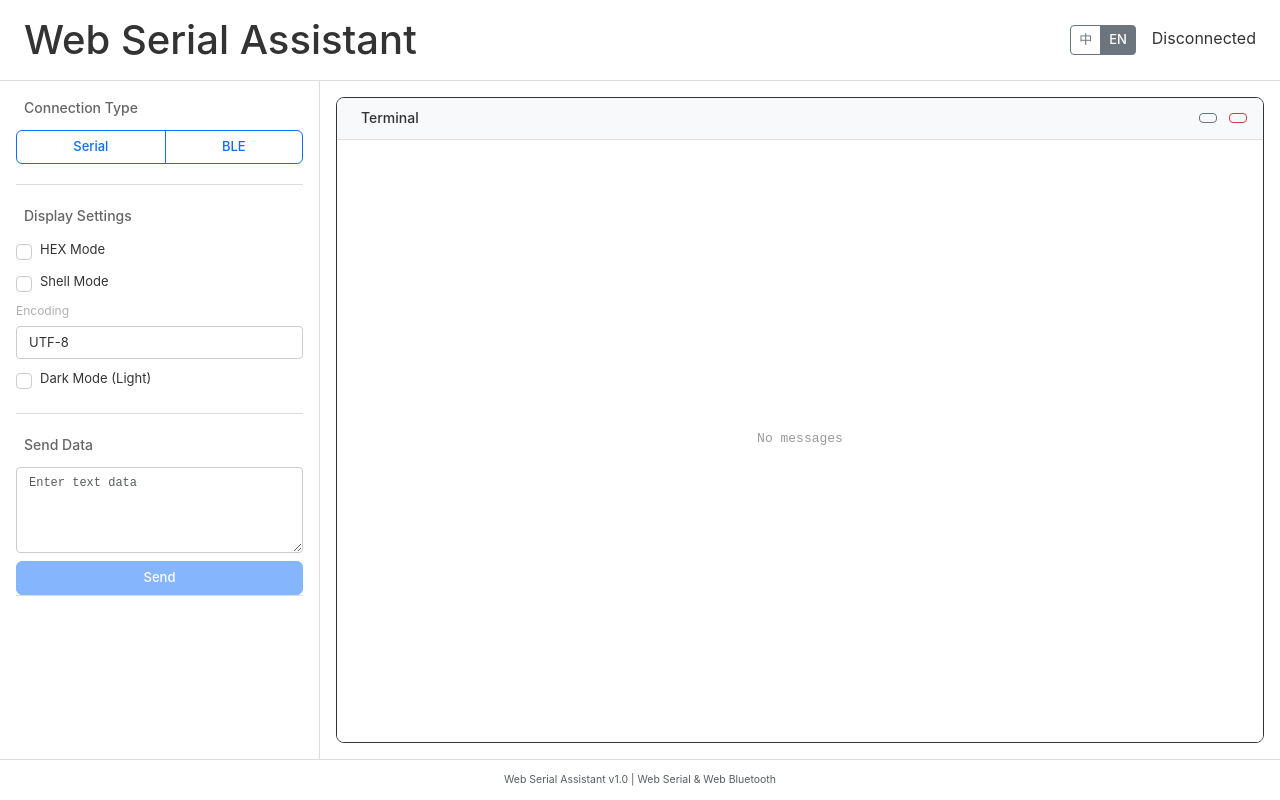
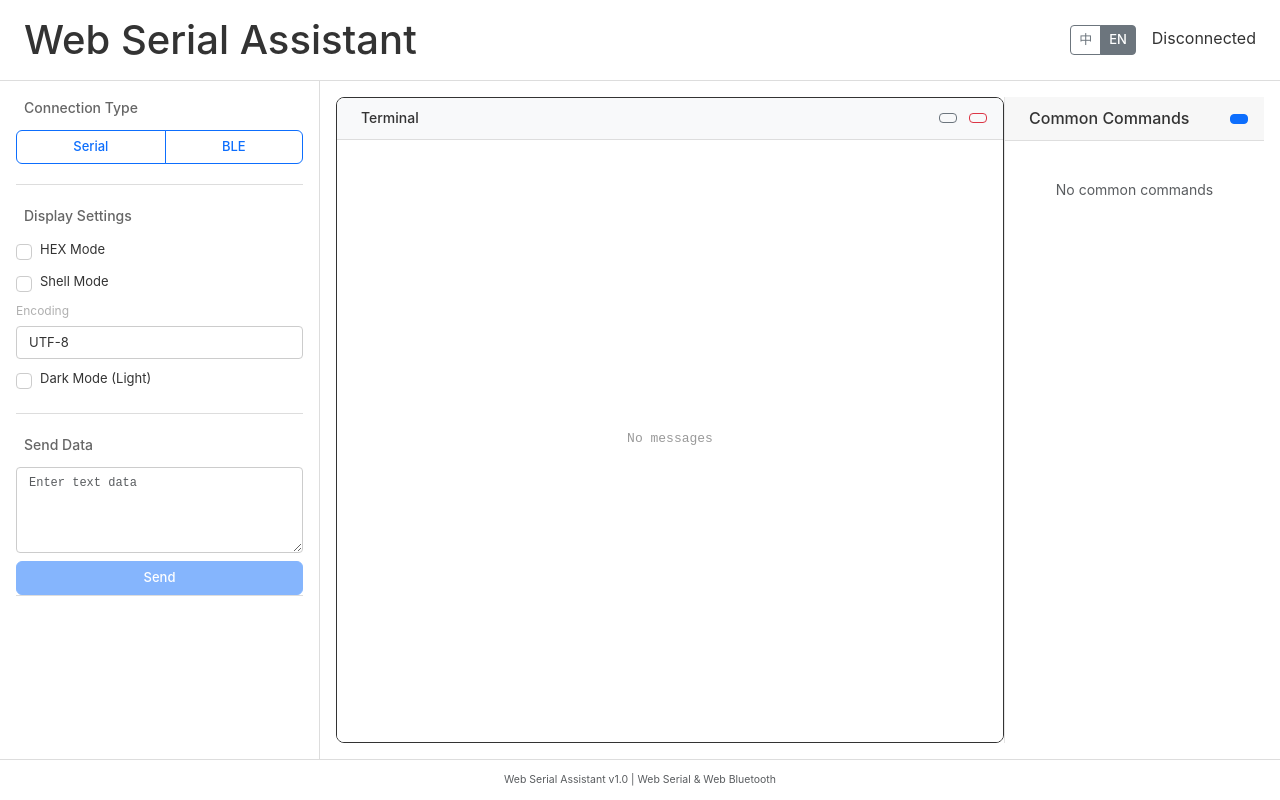
Before and after one commit to kekxv/web-serial, a React (Vite) app: page / in a window 1280 px wide. Built offline with nearby package versions, Linux system fonts and the light colour scheme; the HTML template or start-up script is replaced by a standard one.

Commit message:
add常用命令

```diff
--- a/src/App.tsx
+++ b/src/App.tsx
@@ -3,6 +3,7 @@ import SerialPortManager from './services/SerialPortManager'
 import BluetoothManager from './services/BluetoothManager'
 import Terminal, { type TerminalMessage } from './components/Terminal'
 import ShellTerminal from './components/ShellTerminal'
+import CommandPanel from './components/CommandPanel'
 import { translations, type Language } from './locales/translations'
 import './App.css'
 
@@ -151,23 +152,38 @@ function App() {
     setConnected(false)
   }
 
-  const handleSend = async () => {
-    if (!sendData.trim()) return
-    let dataToSend: string | Uint8Array = sendData.trim()
-    if (hexMode) {
-      const cleanHex = sendData.trim().replace(/\s+/g, '')
+  const handleSend = async (customData?: string, customType?: 'text' | 'hex') => {
+    const rawData = customData !== undefined ? customData : sendData
+    if (!rawData.trim()) return
+
+    // 决定是否使用 HEX 模式 (如果 customType 存在则优先使用)
+    const isHex = customType ? (customType === 'hex') : hexMode
+
+    let dataToSend: string | Uint8Array = rawData
+    if (isHex) {
+      // 兼容 0x 前缀，移除空格和 0x
+      const cleanHex = rawData.replace(/\s+/g, '').replace(/0x/gi, '')
       if (!/^[0-9A-Fa-f]{2,}$/.test(cleanHex)) {
         alert(t.inputHex)
         return
       }
       const length = (cleanHex.length / 2) | 0
       const result = new Uint8Array(length)
-      for (let i = 0; i < length; i++) result[i] = parseInt(cleanHex.substring(i * 2, i * 2 + 2), 16)
+      for (let i = 0; i < length; i++) {
+        result[i] = parseInt(cleanHex.substring(i * 2, i * 2 + 2), 16)
+      }
       dataToSend = result
     }
-    const success = connectionType === 'serial' ? await SerialPortManager.send(dataToSend) : await BluetoothManager.send(dataToSend)
-    if (!success) alert(t.sendFail)
-    else setSendData('')
+
+    const success = connectionType === 'serial'
+      ? await SerialPortManager.send(dataToSend)
+      : await BluetoothManager.send(dataToSend)
+
+    if (!success) {
+      alert(t.sendFail)
+    } else if (customData === undefined) {
+      setSendData('')
+    }
   }
 
   const handleShellData = async (data: Uint8Array) => {
@@ -206,8 +222,7 @@ function App() {
           {connectionType === 'serial' && (
             <div className="panel-section">
               <div className="section-title"><i className="bi bi-gear"></i> {t.serialConfig}</div>
-              <div className="form-group mb-3">
-                <label>{t.baudRate}</label>
+              <div className="form-group mb-3"><label>{t.baudRate}</label>
                 <select className="form-select" value={serialConfig.baudRate} onChange={(e) => setSerialConfig({ ...serialConfig, baudRate: Number(e.target.value) }) }>
                   {[1200, 2400, 4800, 9600, 19200, 38400, 57600, 115200, 230400, 460800, 921600].map(r => <option key={r} value={r}>{r}</option>)}
                 </select>
@@ -216,8 +231,7 @@ function App() {
                 <div className="col-6"><label>{t.dataBits}</label><select className="form-select" value={serialConfig.dataBits} onChange={(e) => setSerialConfig({ ...serialConfig, dataBits: Number(e.target.value) })}>{[7, 8].map(b => <option key={b} value={b}>{b}</option>)}</select></div>
                 <div className="col-6"><label>{t.stopBits}</label><select className="form-select" value={serialConfig.stopBits} onChange={(e) => setSerialConfig({ ...serialConfig, stopBits: Number(e.target.value) })}>{[1, 2].map(b => <option key={b} value={b}>{b}</option>)}</select></div>
               </div>
-              <div className="form-group mb-3">
-                <label>{t.parity}</label>
+              <div className="form-group mb-3"><label>{t.parity}</label>
                 <select className="form-select" value={serialConfig.parity} onChange={(e) => setSerialConfig({ ...serialConfig, parity: e.target.value as 'none' | 'even' | 'odd' }) }>
                   <option value="none">None</option><option value="even">Even</option><option value="odd">Odd</option>
                 </select>
@@ -229,8 +243,7 @@ function App() {
           {connectionType === 'bluetooth' && (
             <div className="panel-section">
               <div className="section-title"><i className="bi bi-bluetooth"></i> {t.bleConfig}</div>
-              <div className="form-group mb-3">
-                <label>{t.filterType}</label>
+              <div className="form-group mb-3"><label>{t.filterType}</label>
                 <select className="form-select" value={bluetoothConfig.filterType} onChange={(e) => setBluetoothConfig({ ...bluetoothConfig, filterType: e.target.value as 'service' | 'name' | 'all' }) }>
                   <option value="name">{t.byName}</option><option value="service">{t.byService}</option><option value="all">{t.showAll}</option>
                 </select>
@@ -256,7 +269,7 @@ function App() {
             <div className="panel-section">
               <div className="section-title"><i className="bi bi-send"></i> {t.sendData}</div>
               <div className="form-group mb-2"><textarea className="form-control send-area" value={sendData} onChange={(e) => setSendData(e.target.value)} placeholder={hexMode ? t.inputHex : t.inputText} rows={4} /></div>
-              <button className="btn btn-primary w-100" onClick={handleSend} disabled={!connected}><i className="bi bi-send"></i> {t.send}</button>
+              <button className="btn btn-primary w-100" onClick={() => handleSend()} disabled={!connected}><i className="bi bi-send"></i> {t.send}</button>
             </div>
           )}
 
@@ -264,6 +277,8 @@ function App() {
         </aside>
 
         <section className="terminal-panel">
+          <div className="main-content-row h-100 d-flex">
+            <div className="flex-grow-1 h-100 overflow-hidden">
               {shellMode ? (
                 <ShellTerminal connected={connected} onData={handleShellData} onClear={handleClear} lang={lang} />
               ) : (
@@ -280,6 +295,11 @@ function App() {
                   lang={lang}
                 />
               )}
+            </div>
+            {!shellMode && (
+              <CommandPanel onSend={(content, type) => handleSend(content, type)} lang={lang} connected={connected} />
+            )}
+          </div>
         </section>
       </main>
       <footer className="app-footer"><small className="text-muted">Web Serial Assistant v1.0 | Web Serial & Web Bluetooth</small></footer>
--- /dev/null
+++ b/src/components/CommandPanel.css
@@ -0,0 +1,70 @@
+.command-panel-container {
+  display: flex;
+  flex-direction: column;
+  height: 100%;
+  background-color: var(--bs-body-bg);
+  border-left: 1px solid rgba(0,0,0,0.1);
+  width: 260px;
+}
+
+.dark-theme .command-panel-container {
+  border-left: 1px solid #333;
+}
+
+.command-panel-header {
+  padding: 12px 16px;
+  background-color: rgba(0,0,0,0.03);
+  border-bottom: 1px solid rgba(0,0,0,0.1);
+  display: flex;
+  justify-content: space-between;
+  align-items: center;
+}
+
+.dark-theme .command-panel-header {
+  background-color: #1e1e1e;
+  border-bottom: 1px solid #333;
+}
+
+.command-panel-content {
+  flex: 1;
+  padding: 12px;
+  overflow-y: auto;
+}
+
+.command-item {
+  border: 1px solid rgba(0,0,0,0.1);
+  border-radius: 6px;
+  background-color: rgba(0,0,0,0.01);
+  transition: all 0.2s;
+}
+
+.dark-theme .command-item {
+  border: 1px solid #333;
+  background-color: rgba(255,255,255,0.02);
+}
+
+.command-item:hover {
+  background-color: rgba(0,0,0,0.03);
+}
+
+.dark-theme .command-item:hover {
+  background-color: rgba(255,255,255,0.05);
+}
+
+.command-item-info {
+  display: flex;
+  justify-content: space-between;
+  align-items: center;
+  font-size: 13px;
+}
+
+.pointer {
+  cursor: pointer;
+}
+
+.command-edit-box {
+  padding: 10px;
+  border: 1px solid var(--bs-primary);
+  border-radius: 6px;
+  background-color: rgba(var(--bs-primary-rgb), 0.05);
+}
--- /dev/null
+++ b/src/components/CommandPanel.tsx
@@ -0,0 +1,156 @@
+import { useState, useEffect } from 'react'
+import { translations, type Language } from '../locales/translations'
+import './CommandPanel.css'
+
+export interface SavedCommand {
+  id: string
+  name: string
+  content: string
+  type: 'text' | 'hex'
+}
+
+interface CommandPanelProps {
+  onSend: (content: string, type?: 'text' | 'hex') => void
+  lang: Language
+  connected: boolean
+}
+
+const CommandPanel: React.FC<CommandPanelProps> = ({ onSend, lang, connected }) => {
+  const t = translations[lang]
+  const [commands, setCommands] = useState<SavedCommand[]>(() => {
+    const saved = localStorage.getItem('saved_commands')
+    return saved ? JSON.parse(saved) : []
+  })
+
+  const [isAdding, setIsAdding] = useState(false)
+  const [editingId, setEditingId] = useState<string | null>(null)
+  const [newName, setNewName] = useState('')
+  const [newContent, setNewContent] = useState('')
+  const [newType, setNewType] = useState<'text' | 'hex'>('text')
+
+  useEffect(() => {
+    localStorage.setItem('saved_commands', JSON.stringify(commands))
+  }, [commands])
+
+  const handleSave = () => {
+    if (!newName.trim() || !newContent.trim()) return
+
+    if (editingId) {
+      setCommands(prev => prev.map(cmd =>
+        cmd.id === editingId ? { ...cmd, name: newName, content: newContent, type: newType } : cmd
+      ))
+      setEditingId(null)
+    } else {
+      const newCmd: SavedCommand = {
+        id: Date.now().toString(),
+        name: newName,
+        content: newContent,
+        type: newType
+      }
+      setCommands(prev => [...prev, newCmd])
+    }
+
+    setNewName('')
+    setNewContent('')
+    setNewType('text')
+    setIsAdding(false)
+  }
+
+  const handleEdit = (cmd: SavedCommand) => {
+    setNewName(cmd.name)
+    setNewContent(cmd.content)
+    setNewType(cmd.type || 'text')
+    setEditingId(cmd.id)
+    setIsAdding(true)
+  }
+
+  const handleDelete = (id: string) => {
+    setCommands(prev => prev.filter(cmd => cmd.id !== id))
+  }
+
+  return (
+    <div className="command-panel-container">
+      <div className="command-panel-header">
+        <h6 className="mb-0"><i className="bi bi-list-stars me-2"></i>{t.commonCommands}</h6>
+        <button
+          className="btn btn-sm btn-primary"
+          onClick={() => { setIsAdding(true); setEditingId(null); setNewName(''); setNewContent(''); setNewType('text'); }}
+          disabled={isAdding}
+        >
+          <i className="bi bi-plus-lg"></i>
+        </button>
+      </div>
+
+      <div className="command-panel-content custom-scrollbar">
+        {isAdding && (
+          <div className="command-edit-box mb-3">
+            <input
+              type="text"
+              className="form-control form-control-sm mb-2"
+              placeholder={t.commandName}
+              value={newName}
+              onChange={e => setNewName(e.target.value)}
+            />
+            <textarea
+              className="form-control form-control-sm mb-2"
+              placeholder={t.commandContent}
+              value={newContent}
+              onChange={e => setNewContent(e.target.value)}
+              rows={3}
+            />
+            <div className="d-flex gap-2 mb-2">
+              <select
+                className="form-select form-select-sm"
+                value={newType}
+                onChange={e => setNewType(e.target.value as 'text' | 'hex')}
+              >
+                <option value="text">{t.typeText}</option>
+                <option value="hex">{t.typeHex}</option>
+              </select>
+            </div>
+            <div className="d-flex gap-2">
+              <button className="btn btn-sm btn-success flex-grow-1" onClick={handleSave}>{t.save}</button>
+              <button className="btn btn-sm btn-outline-secondary flex-grow-1" onClick={() => setIsAdding(false)}>{t.clear}</button>
+            </div>
+          </div>
+        )}
+
+        {commands.length === 0 && !isAdding ? (
+          <div className="text-center py-4 text-muted">
+            <small>{t.noCommands}</small>
+          </div>
+        ) : (
+          <div className="command-list">
+            {commands.map(cmd => (
+              <div key={cmd.id} className="command-item p-2 mb-2">
+                <div className="command-item-info mb-2">
+                  <div>
+                    <span className={`badge ${cmd.type === 'hex' ? 'bg-warning text-dark' : 'bg-info text-dark'} me-2`}>
+                      {cmd.type === 'hex' ? t.typeHex : t.typeText}
+                    </span>
+                    <span className="command-name fw-bold">{cmd.name}</span>
+                  </div>
+                  <div className="command-actions">
+                    <i className="bi bi-pencil-square me-2 text-primary pointer" onClick={() => handleEdit(cmd)}></i>
+                    <i className="bi bi-trash text-danger pointer" onClick={() => handleDelete(cmd.id)}></i>
+                  </div>
+                </div>
+                <button
+                  className="btn btn-sm btn-outline-primary w-100 text-truncate text-start"
+                  onClick={() => onSend(cmd.content, cmd.type)}
+                  disabled={!connected}
+                  title={cmd.content}
+                >
+                  <i className="bi bi-send me-2"></i>
+                  {cmd.content}
+                </button>
+              </div>
+            ))}
+          </div>
+        )}
+      </div>
+    </div>
+  )
+}
+
+export default CommandPanel
--- a/src/locales/translations.ts
+++ b/src/locales/translations.ts
@@ -45,6 +45,16 @@ export const translations = {
     auto: '自动',
     light: '浅色',
     language: '语言',
+    commonCommands: '常用命令',
+    addCommand: '添加命令',
+    commandName: '名称',
+    commandContent: '内容',
+    save: '保存',
+    delete: '删除',
+    edit: '编辑',
+    noCommands: '暂无常用命令',
+    typeText: '文本',
+    typeHex: 'HEX',
   },
   en: {
     title: 'Web Serial Assistant',
@@ -92,6 +102,16 @@ export const translations = {
     auto: 'Auto',
     light: 'Light',
     language: 'Language',
+    commonCommands: 'Common Commands',
+    addCommand: 'Add Command',
+    commandName: 'Name',
+    commandContent: 'Content',
+    save: 'Save',
+    delete: 'Delete',
+    edit: 'Edit',
+    noCommands: 'No common commands',
+    typeText: 'Text',
+    typeHex: 'HEX',
   }
 }
 
```
Lines whose indentation alone changed are shown as unchanged.
